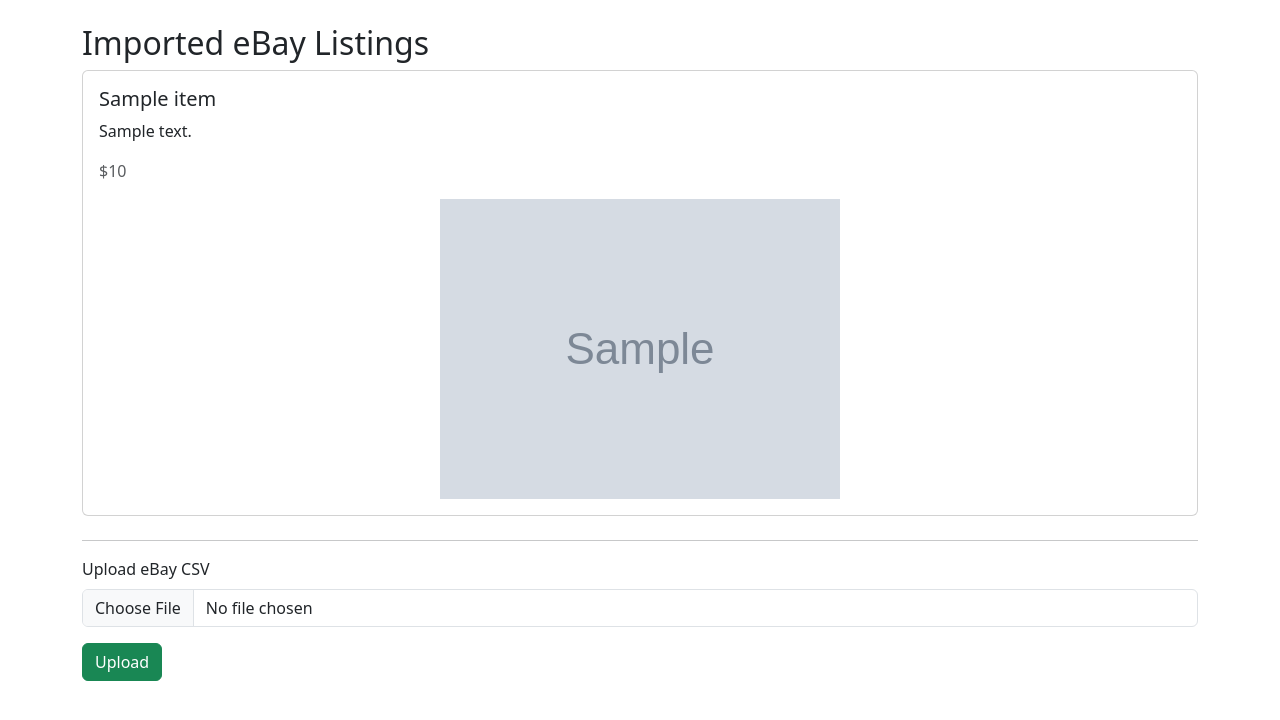
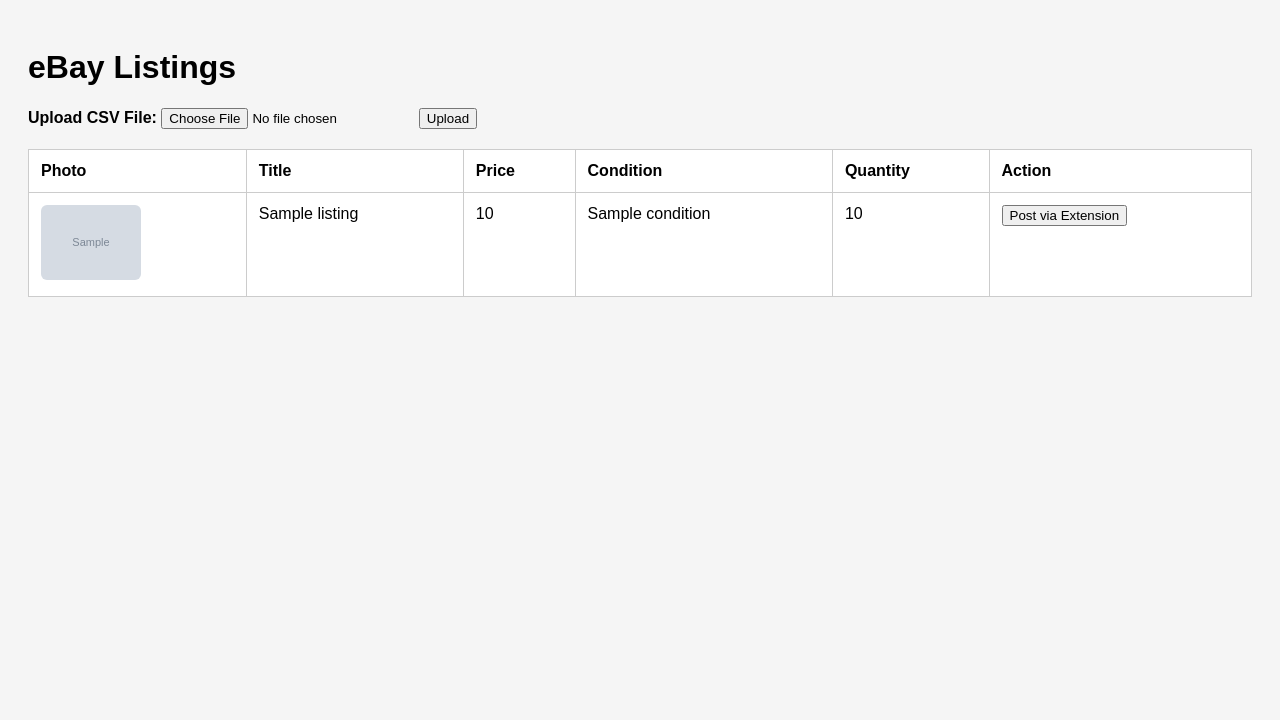
Before and after one commit to chunklafunk/Crossposter, a Flask app: template templates/index.html in a window 1280 px wide. Shown: the top 720 px of the page. Run offline with Flask 3, Linux system fonts and the light colour scheme; the template is opened without the code that fills it: most values are stand-ins (such as "Sample title", 1, 10 or a date in 2020); grey boxes marked "Sample" are stand-in pictures; some libraries are stand-ins or nearby versions.

Commit message:
Update index.html

```diff
--- a/templates/index.html
+++ b/templates/index.html
@@ -1,52 +1,144 @@
 <!DOCTYPE html>
-<html>
+<html lang="en">
 <head>
-    <title>Crossposter</title>
-    <link href="https://cdn.jsdelivr.net/npm/bootstrap@5.3.0/dist/css/bootstrap.min.css" rel="stylesheet">
+  <meta charset="UTF-8" />
+  <title>eBay Listings</title>
+  <style>
+    body {
+      font-family: Arial;
+      padding: 20px;
+      background: #f5f5f5;
+    }
+    table {
+      border-collapse: collapse;
+      width: 100%;
+      background: #fff;
+      margin-top: 20px;
+    }
+    th, td {
+      padding: 12px;
+      border: 1px solid #ccc;
+      text-align: left;
+      vertical-align: top;
+    }
+    img {
+      max-width: 100px;
+      max-height: 100px;
+      border-radius: 6px;
+    }
+    .carousel {
+      position: relative;
+      display: inline-block;
+    }
+    .carousel img {
+      display: block;
+    }
+    .carousel button {
+      position: absolute;
+      top: 40%;
+      transform: translateY(-50%);
+      font-size: 1.2rem;
+      background: rgba(0, 0, 0, 0.6);
+      color: white;
+      border: none;
+      padding: 4px 8px;
+      cursor: pointer;
+      border-radius: 4px;
+    }
+    .prev-btn { left: 0; }
+    .next-btn { right: 0; }
+  </style>
 </head>
-<body class="container mt-4">
+<body>
 
-<h2>Imported eBay Listings</h2>
+<h1>eBay Listings</h1>
+
+<form method="POST" enctype="multipart/form-data">
+  <label><strong>Upload CSV File:</strong></label>
+  <input type="file" name="csv" required />
+  <button type="submit">Upload</button>
+</form>
 
 {% if listings %}
-    {% for item in listings %}
-    <div class="card mb-4">
-        <div class="card-body">
-            <h5 class="card-title">{{ item.title }}</h5>
-            <p class="card-text">{{ item.description }}</p>
-            <p class="card-text text-muted">${{ item.price }}</p>
-
-            <div id="carousel{{ loop.index }}" class="carousel slide" data-bs-ride="carousel">
-                <div class="carousel-inner">
-                    {% for img in item.image_urls %}
-                    <div class="carousel-item {% if loop.index0 == 0 %}active{% endif %}">
-                        <img src="{{ img }}" class="d-block w-100" style="max-height:300px;object-fit:contain;">
-                    </div>
-                    {% endfor %}
-                </div>
-                <button class="carousel-control-prev" type="button" data-bs-target="#carousel{{ loop.index }}" data-bs-slide="prev">
-                    <span class="carousel-control-prev-icon"></span>
-                </button>
-                <button class="carousel-control-next" type="button" data-bs-target="#carousel{{ loop.index }}" data-bs-slide="next">
-                    <span class="carousel-control-next-icon"></span>
-                </button>
-            </div>
+<table>
+  <thead>
+    <tr>
+      <th>Photo</th>
+      <th>Title</th>
+      <th>Price</th>
+      <th>Condition</th>
+      <th>Quantity</th>
+      <th>Action</th>
+    </tr>
+  </thead>
+  <tbody>
+    {% for listing in listings %}
+    <tr>
+      <td>
+        <div class="carousel" id="carousel-{{ loop.index }}">
+          {% if listing.images and listing.images|length > 0 %}
+            <img src="{{ listing.images[0] }}" id="img-{{ loop.index }}" />
+            {% if listing.images|length > 1 %}
+              <button class="prev-btn" onclick="navigate({{ loop.index }}, -1)">⟨</button>
+              <button class="next-btn" onclick="navigate({{ loop.index }}, 1)">⟩</button>
+            {% endif %}
+          {% else %}
+            <img src="https://via.placeholder.com/100?text=No+Image" />
+          {% endif %}
         </div>
-    </div>
+      </td>
+      <td>{{ listing.Title or listing.title }}</td>
+      <td>{{ listing.Price or listing.price }}</td>
+      <td>{{ listing.Condition or listing.condition }}</td>
+      <td>{{ listing.Quantity or listing.quantity }}</td>
+      <td>
+        <button class="action-btn" type="button" onclick='sendBtnListing({{ listing | tojson }})'>
+          Post via Extension
+        </button>
+      </td>
+    </tr>
     {% endfor %}
-{% else %}
-    <p>No listings yet. Upload a CSV to begin.</p>
+  </tbody>
+</table>
 {% endif %}
 
-<hr>
-<form method="post" action="/upload_csv" enctype="multipart/form-data">
-    <div class="mb-3">
-        <label for="file" class="form-label">Upload eBay CSV</label>
-        <input class="form-control" type="file" name="file" accept=".csv" required>
-    </div>
-    <button class="btn btn-success">Upload</button>
-</form>
+<script>
+  let imageMap = {};
+  let lastListing = null;
 
-<script src="https://cdn.jsdelivr.net/npm/bootstrap@5.3.0/dist/js/bootstrap.bundle.min.js"></script>
+  {% for listing in listings %}
+    imageMap[{{ loop.index }}] = {{ listing.images|tojson }};
+  {% endfor %}
+
+  const currentIndexes = {};
+
+  function navigate(rowId, direction) {
+    if (!imageMap[rowId]) return;
+    currentIndexes[rowId] = (currentIndexes[rowId] || 0) + direction;
+    const total = imageMap[rowId].length;
+    if (currentIndexes[rowId] >= total) currentIndexes[rowId] = 0;
+    if (currentIndexes[rowId] < 0) currentIndexes[rowId] = total - 1;
+    const imgTag = document.getElementById('img-' + rowId);
+    imgTag.src = imageMap[rowId][currentIndexes[rowId]];
+  }
+
+  function sendBtnListing(listing) {
+    lastListing = listing;
+
+    const payload = {
+      type: "POST_LISTING_TO_MERCARI",
+      payload: {
+        title: listing.Title || listing.title || "",
+        price: listing["Current price"] || listing.price || "",
+        description: "Posted via Crossposter",
+        images: listing.images || []
+      }
+    };
+
+    console.log("[Crossposter] Sending message from Flask page:", payload);
+    window.postMessage(payload, "*");
+  }
+</script>
+
 </body>
 </html>
```
